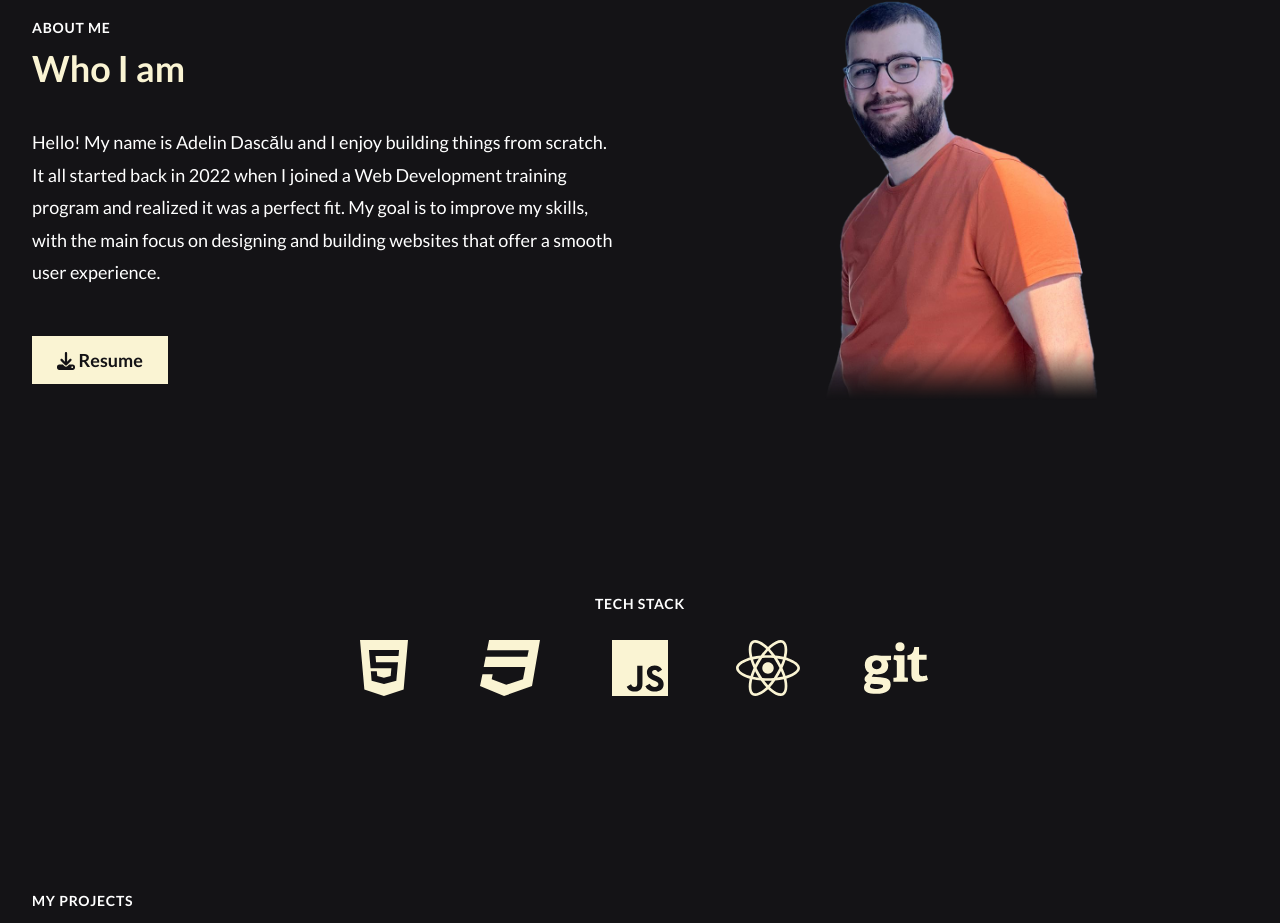
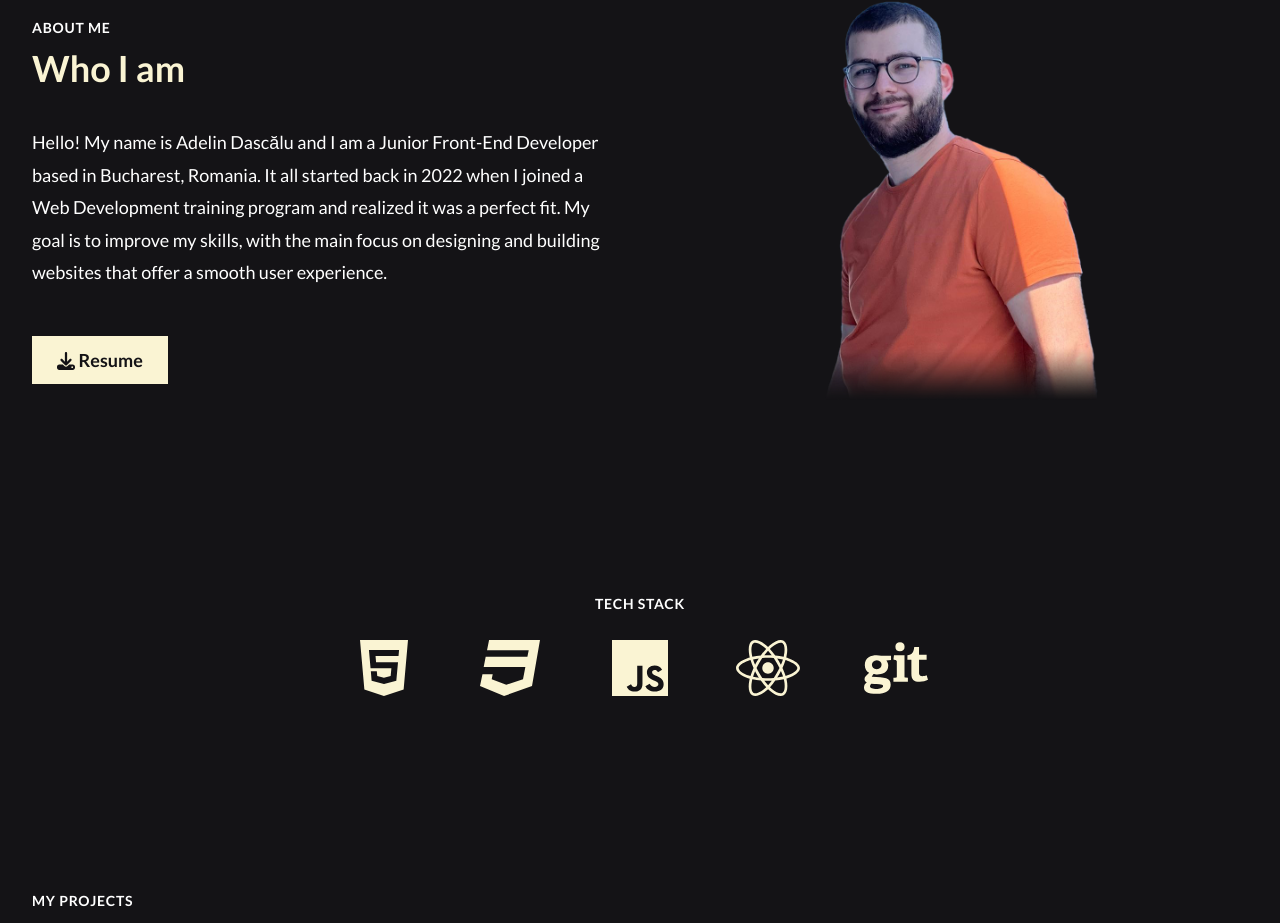
Before and after one commit to adelindascalu/adelin-portfolio, a React (Create React App) app: page / in a window 1280 px wide. Shown: the part 895-1818 px from the top of the page. Built offline with nearby package versions, Linux system fonts and the light colour scheme; no server answers.

Commit message:
Small updates

```diff
--- a/src/components/About/About.js
+++ b/src/components/About/About.js
@@ -12,11 +12,12 @@ export default function About() {
           <h2 className='heading-tertiary'>About me</h2>
           <h3 className='heading-secondary'>Who I am</h3>
           <p className='about-description'>
-            Hello! My name is Adelin Dascălu and I enjoy building things from
-            scratch. <br /> It all started back in 2022 when I joined a Web
-            Development training program and realized it was a perfect fit. My
-            goal is to improve my skills, with the main focus on designing and
-            building websites that offer a smooth user experience.
+            Hello! My name is Adelin Dascălu and I am a Junior Front-End
+            Developer based in Bucharest, Romania. It all started back in 2022
+            when I joined a Web Development training program and realized it was
+            a perfect fit. My goal is to improve my skills, with the main focus
+            on designing and building websites that offer a smooth user
+            experience.
           </p>
           <a className='btn-dark resume-btn' href={CV} download>
             <FontAwesomeIcon icon={faDownload} />
```
